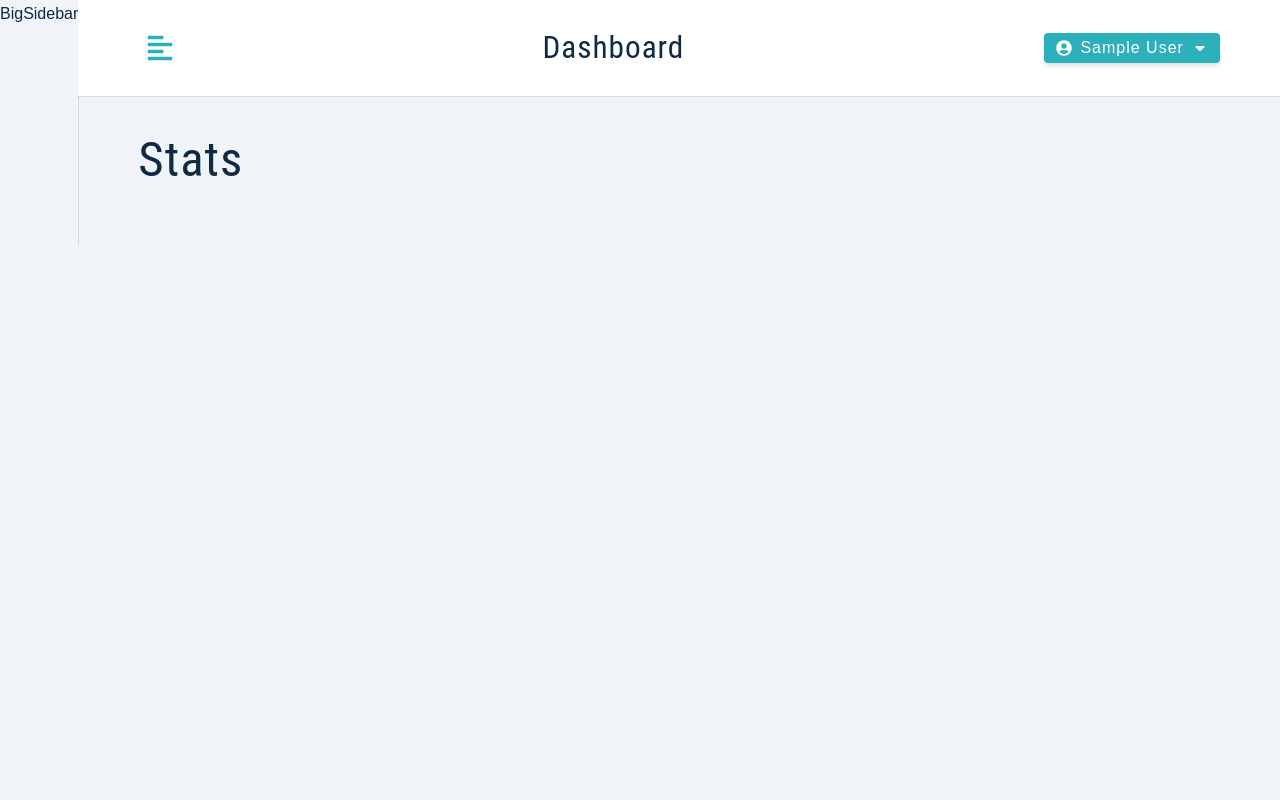
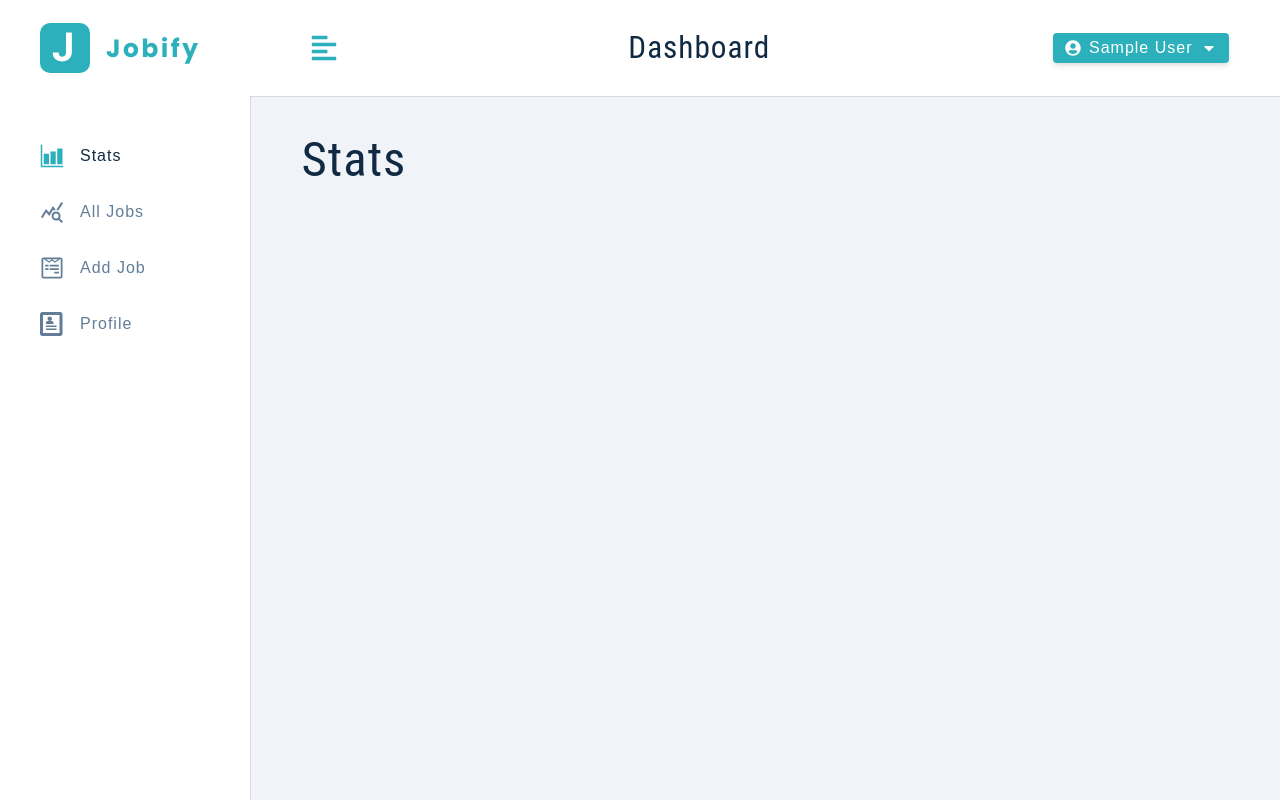
Before and after one commit to tavolafourcade/jobify, a React (Create React App) app in the folder client/: page / in a window 1280 px wide. Built offline with nearby package versions, Linux system fonts and the light colour scheme; sample sign-in values are in the browser's storage.

Commit message:
[ ADD ] Implementation of the Big side bar

```diff
--- a/client/src/components/BigSidebar.jsx
+++ b/client/src/components/BigSidebar.jsx
@@ -1,10 +1,21 @@
 import React from 'react'
 import Wrapper from '../assets/wrappers/BigSidebar'
+import { useAppContext } from '../context/appContext'
+import NavLinks from './NavLinks'
+import Logo from './Logo'
 
 function BigSidebar() {
+  const { showSidebar, toggleSidebar } = useAppContext()
   return (
     <Wrapper>
-      <div>BigSidebar</div>
+      <div className={showSidebar ? 'sidebar-container' : 'sidebar-container show-sidebar'} >
+        <div className="content">
+          <header>
+            <Logo />
+          </header>
+          <NavLinks toggleSidebar={toggleSidebar} />
+        </div>
+      </div>
     </Wrapper>
   )
 }
```
